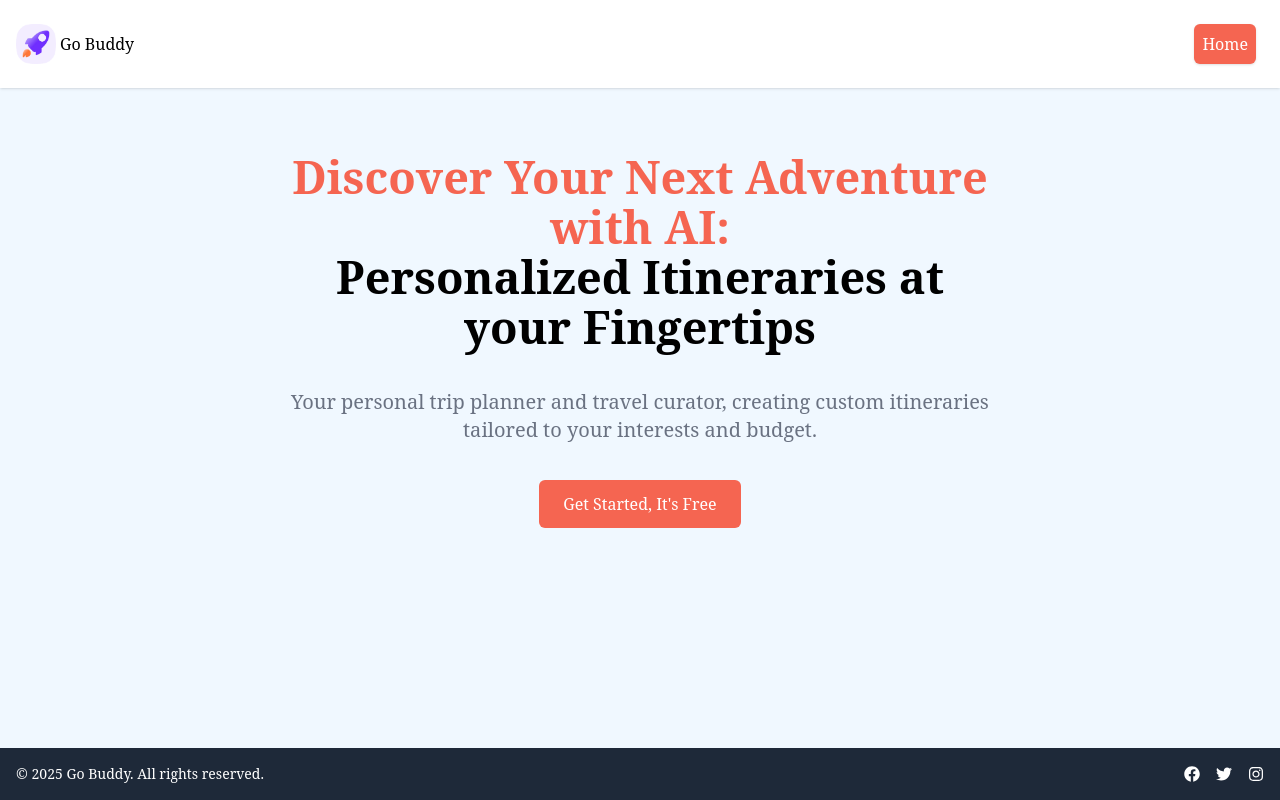
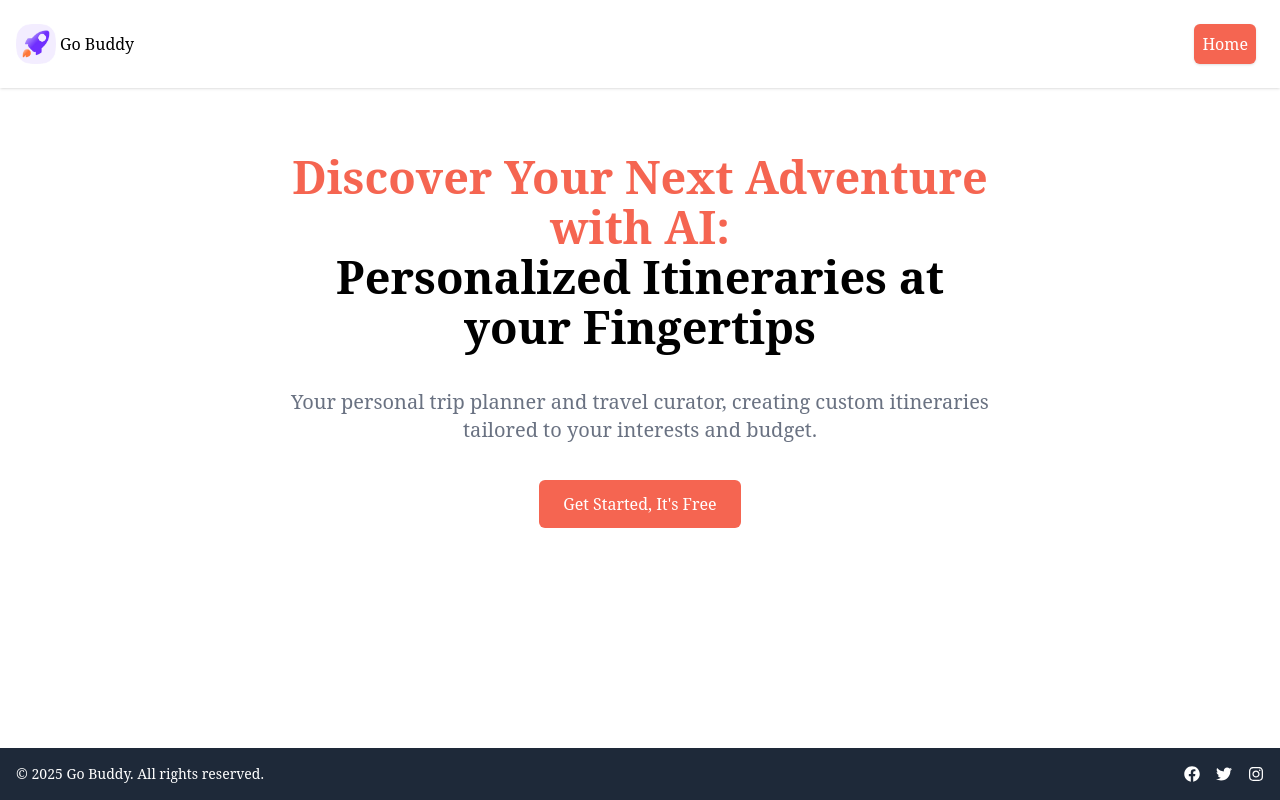
Before and after one commit to poojasharma3105/Go-Buddy, a React (Vite) app: page / in a window 1280 px wide. Built offline with nearby package versions, Linux system fonts and the light colour scheme; no server answers; a web font is replaced by a local one.

Commit message:
new updations

```diff
--- a/src/index.css
+++ b/src/index.css
@@ -3,5 +3,4 @@
 
 body {
   font-family:'Cormorant Italic', 'serif';
-  background-color: aliceblue;
 }
```
